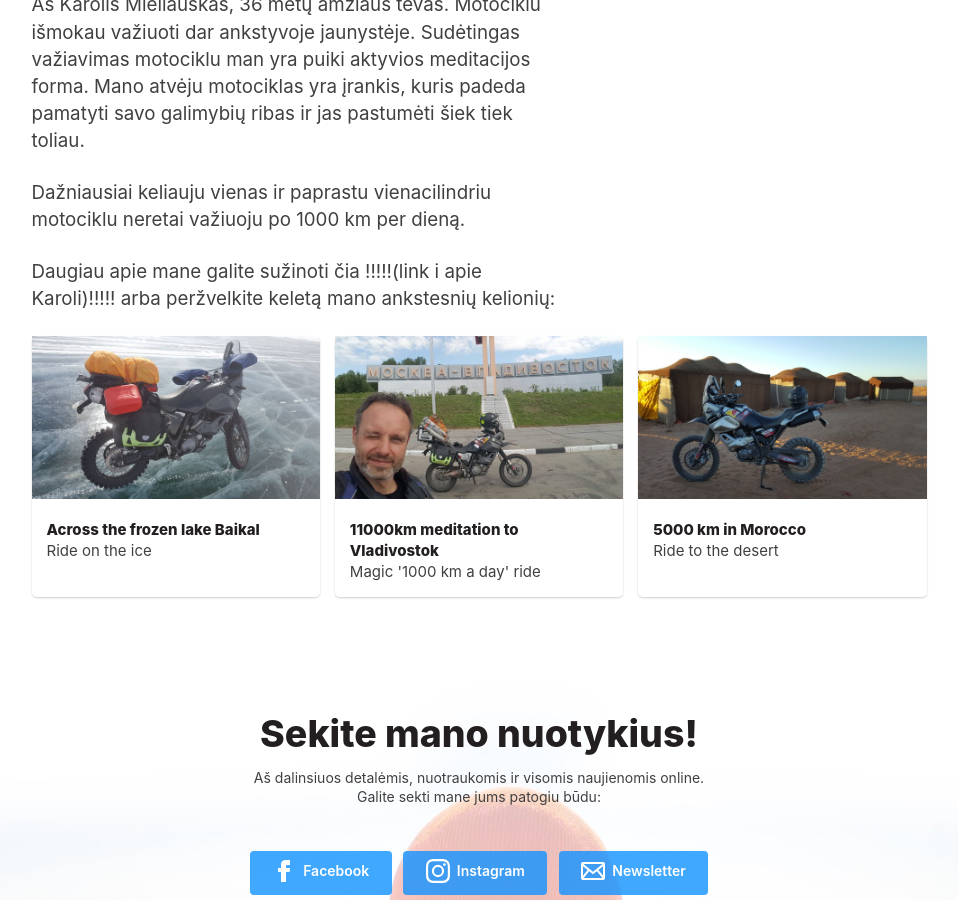
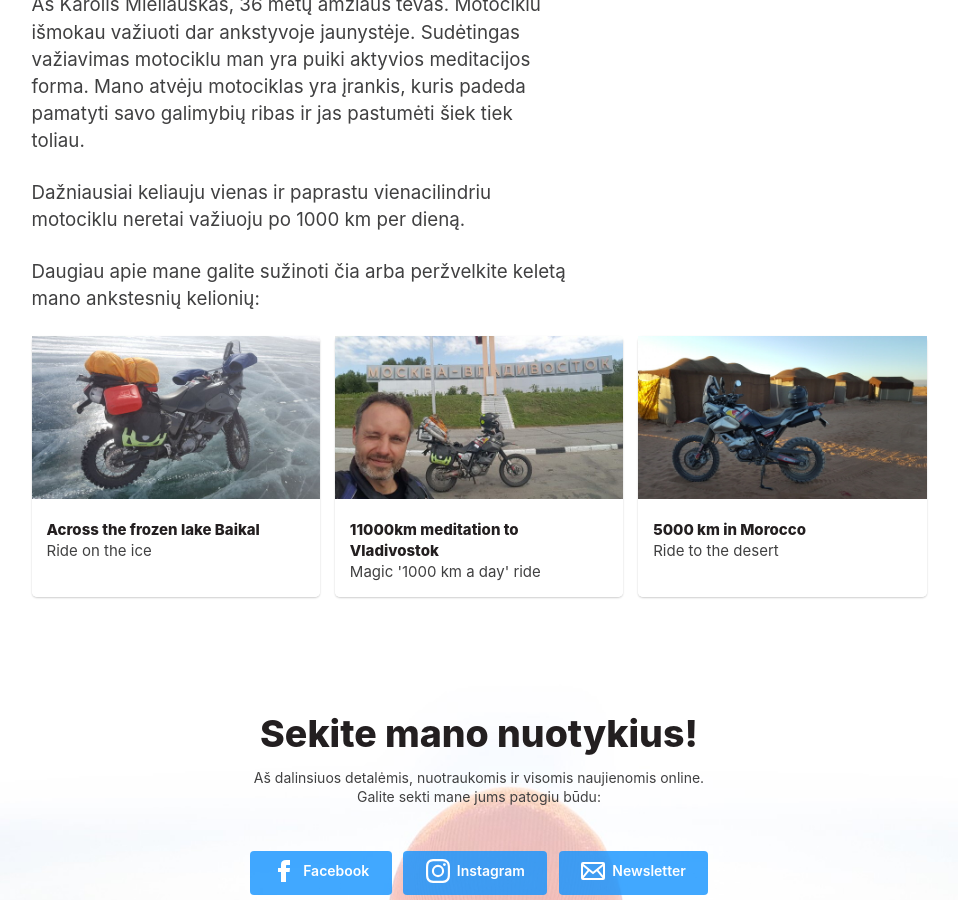
Before and after one commit to karolismieliauskas/thecoldestride.com, a Jekyll site: the page built from pages/lt/index.html, in a window 1280 px wide and 900 px high, scrolled down 1615 px. Shown: the whole window, without its empty margins (161-1119 px from the left). Built offline with Jekyll 4.4.1, drawn with Linux system fonts in a browser that asks for light colours.

Commit message:
Update index.yml

```diff
--- a/_data/lt/index.yml
+++ b/_data/lt/index.yml
@@ -16,7 +16,7 @@ rider:
 
     Dažniausiai keliauju vienas ir paprastu vienacilindriu motociklu neretai važiuoju po 1000 km per dieną.
 
-    Daugiau apie mane galite sužinoti čia !!!!!(link i apie Karoli)!!!!! arba peržvelkite keletą mano ankstesnių kelionių:
+    Daugiau apie mane galite sužinoti čia arba peržvelkite keletą mano ankstesnių kelionių:
 banner:
   title: Prisijunkite prie kelionės
   body: |
```
